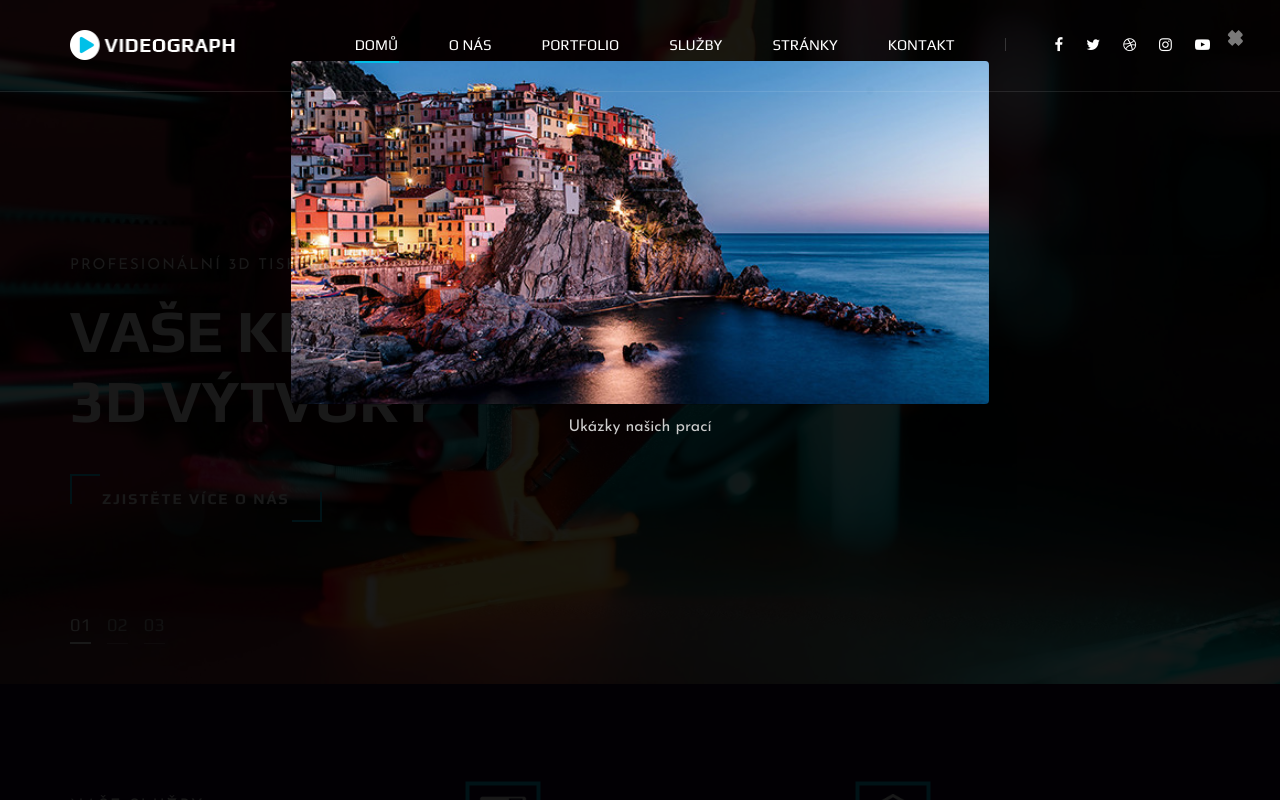
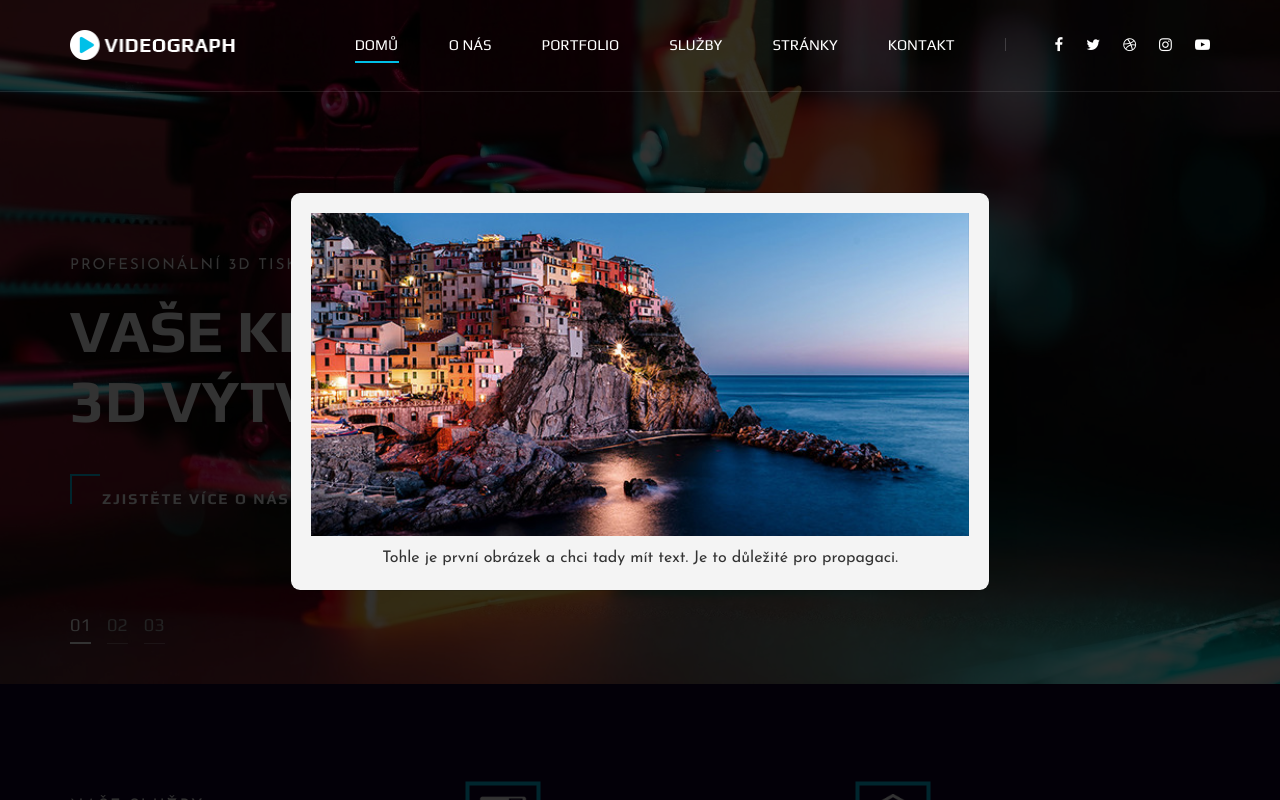
Before and after one commit to Marocz11/MagicHueWeb, a PHP site: page / in a window 1280 px wide, after a click that opens the changed part. Run offline with PHP 8.4, Linux system fonts and the light colour scheme.

Commit message:
okraje kolem obrázku

```diff
--- a/css/style.css
+++ b/css/style.css
@@ -1436,8 +1436,6 @@ ol {
 }
 
 
-/* The Modal (background) */
-/* Modal Styling */
 .modal {
   display: none;
   position: fixed;
@@ -1447,54 +1445,48 @@ ol {
   width: 100%;
   height: 100%;
   overflow: auto;
-  background-color: rgba(0, 0, 0, 0.9);
-  padding-top: 60px;
-}
-
+  background-color: rgba(0, 0, 0, 0.8); /* Black with opacity */
+}
+
+/* Modal Content */
 .modal-content {
-  margin: auto;
-  display: block;
+  margin: 15% auto;
+  padding: 20px;
   width: 80%;
   max-width: 700px;
-}
-
-#caption-1 {
+  background-color: #f4f4f4; /* Light gray background */
   text-align: center;
-  color: #ccc;
-  padding: 10px 0;
+  border-radius: 10px;
+}
+
+.modal-content img {
+  max-width: 100%;
   height: auto;
-}
-
-/* The Close Button */
+  margin-bottom: 10px;
+}
+
+.caption {
+  color: #333; /* Darker text color */
+  font-size: 16px;
+}
+
+/* Close button */
 .close {
   position: absolute;
-  top: 15px;
-  right: 35px;
-  color: #f1f1f1;
-  font-size: 40px;
+  top: 10px;
+  right: 25px;
+  color: #aaa;
+  font-size: 30px;
   font-weight: bold;
-  transition: 0.3s;
 }
 
 .close:hover,
 .close:focus {
-  color: #bbb;
+  color: #000;
   text-decoration: none;
   cursor: pointer;
 }
 
-
-/* Caption of Modal Image (Text) */
-#caption {
-  margin: auto;
-  display: block;
-  width: 80%;
-  max-width: 700px;
-  text-align: center;
-  color: #ccc;
-  padding: 10px 0;
-  height: 150px;
-}
 
 /* Add Animation - Zoom in the Modal */
 .modal-content, #caption {
--- a/index.html
+++ b/index.html
@@ -185,7 +185,7 @@
         <div class="work__gallery">
             <div class="grid-sizer"></div>
 
-            <!-- First Item (Already Present) -->
+            <!-- Example Image Item -->
             <div class="work__item wide__item set-bg" data-setbg="img/work/work-1.jpg">
                 <a href="#work-modal-1" class="open-modal" style="display: block; width: 100%; height: 100%;"></a>
                 <div class="work__item__hover">
@@ -199,9 +199,10 @@
 
             <!-- Modal Structure -->
             <div id="work-modal-1" class="modal">
-                <span class="close">&times;</span>
-                <img class="modal-content" id="modal-img-1" src="img/work/work-1.jpg" alt="Work 1">
-                <div id="caption-1">Ukázky našich prací</div>
+                <div class="modal-content">
+                    <img src="img/work/work-1.jpg" alt="Work 1">
+                    <div class="caption">Tohle je první obrázek a chci tady mít text. Je to důležité pro propagaci.</div>
+                </div>
             </div>
 
             <!-- Converted YouTube Items to Image Items with Modals -->
```
Also changed, not shown: js/modal.js (+21 -16 lines).
